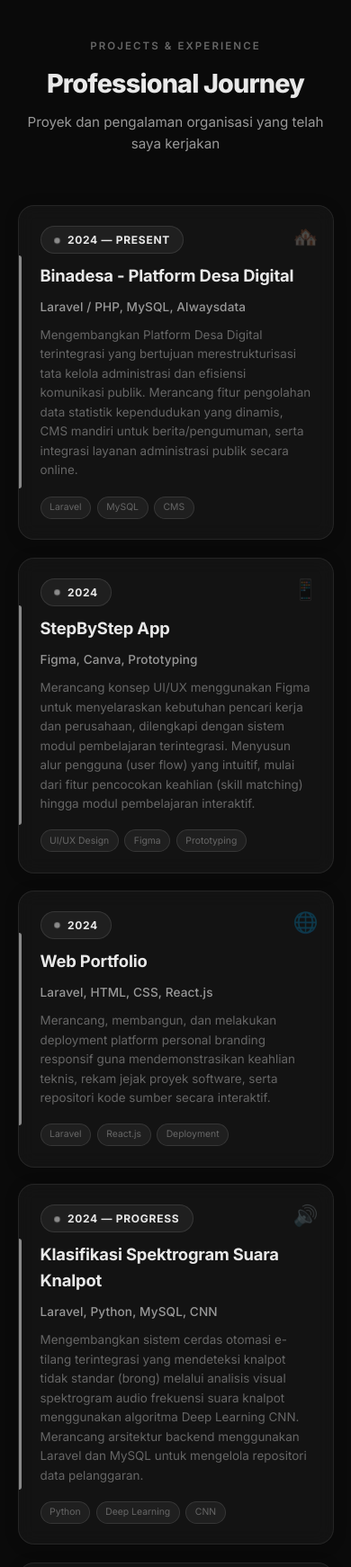
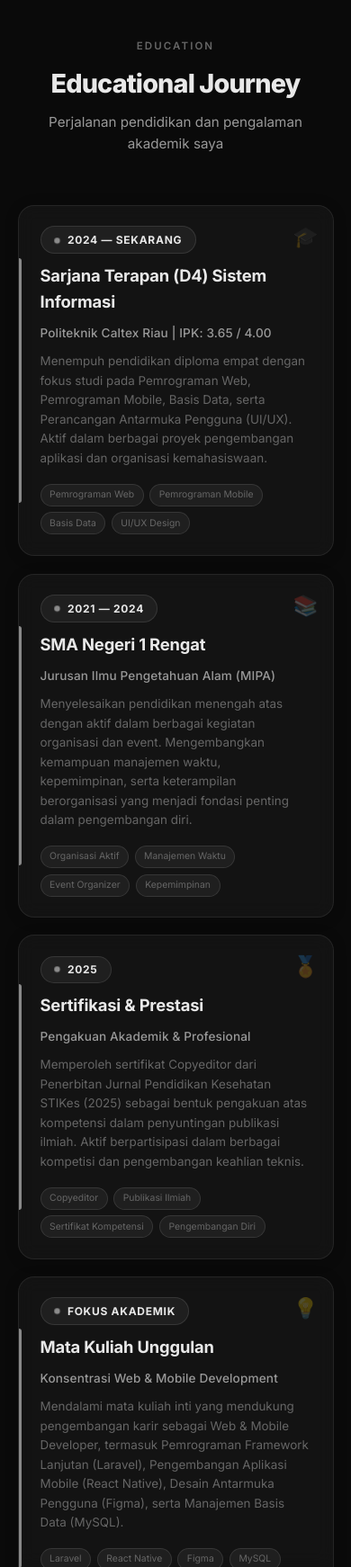
Before and after one commit to alhafizh24si-maker/portofolio-hafizh, a plain HTML site: page index.html in a window 390 px wide. Shown: the part 6920-8662 px from the top of the page at 90% size. Drawn offline with Linux system fonts and the light colour scheme.

Commit message:
Perubahan dikit

```diff
--- a/index.html
+++ b/index.html
@@ -2490,121 +2490,76 @@
                 </div>
             </div>
         </section>
-
-        <!-- Experience - Updated with real data -->
+<!-- Education Section -->
 <section id="experience" class="reveal">
     <div class="section-header">
-                <span class="section-label">Projects & Experience</span>
-                <h2>Professional Journey</h2>
-                <p>Proyek dan pengalaman organisasi yang telah saya kerjakan</p>
+        <span class="section-label">Education</span>
+        <h2>Educational Journey</h2>
+        <p>Perjalanan pendidikan dan pengalaman akademik saya</p>
     </div>
            <div class="experience-grid">
-                <!-- Project 1: Binadesa -->
-                <div class="exp-card">
-                    <span class="exp-icon">🏘️</span>
-                    <div class="exp-year-badge"><span class="exp-year-dot"></span> 2024 — Present</div>
-                    <h3>Binadesa - Platform Desa Digital</h3>
-                    <div class="exp-company">Laravel / PHP, MySQL, Alwaysdata</div>
-                    <p>Mengembangkan Platform Desa Digital terintegrasi yang bertujuan merestrukturisasi tata kelola administrasi dan efisiensi komunikasi publik. Merancang fitur pengolahan data statistik kependudukan yang dinamis, CMS mandiri untuk berita/pengumuman, serta integrasi layanan administrasi publik secara online.</p>
-                    <div class="exp-highlights">
-                        <span class="exp-highlight-tag">Laravel</span>
-                        <span class="exp-highlight-tag">MySQL</span>
-                        <span class="exp-highlight-tag">CMS</span>
-                    </div>
-                </div>
-                <!-- Project 2: StepByStep App -->
-                <div class="exp-card">
-                    <span class="exp-icon">📱</span>
-                    <div class="exp-year-badge"><span class="exp-year-dot"></span> 2024</div>
-                    <h3>StepByStep App</h3>
-                    <div class="exp-company">Figma, Canva, Prototyping</div>
-                    <p>Merancang konsep UI/UX menggunakan Figma untuk menyelaraskan kebutuhan pencari kerja dan perusahaan, dilengkapi dengan sistem modul pembelajaran terintegrasi. Menyusun alur pengguna (user flow) yang intuitif, mulai dari fitur pencocokan keahlian (skill matching) hingga modul pembelajaran interaktif.</p>
-                    <div class="exp-highlights">
-                        <span class="exp-highlight-tag">UI/UX Design</span>
-                        <span class="exp-highlight-tag">Figma</span>
-                        <span class="exp-highlight-tag">Prototyping</span>
-                    </div>
-                </div>
-                <!-- Project 3: Web Portfolio -->
-                <div class="exp-card">
-                    <span class="exp-icon">🌐</span>
-                    <div class="exp-year-badge"><span class="exp-year-dot"></span> 2024</div>
-                    <h3>Web Portfolio</h3>
-                    <div class="exp-company">Laravel, HTML, CSS, React.js</div>
-                    <p>Merancang, membangun, dan melakukan deployment platform personal branding responsif guna mendemonstrasikan keahlian teknis, rekam jejak proyek software, serta repositori kode sumber secara interaktif.</p>
-                    <div class="exp-highlights">
-                        <span class="exp-highlight-tag">Laravel</span>
-                        <span class="exp-highlight-tag">React.js</span>
-                        <span class="exp-highlight-tag">Deployment</span>
-                    </div>
-                </div>
-                <!-- Project 4: Klasifikasi Spektrogram -->
-                <div class="exp-card">
-                    <span class="exp-icon">🔊</span>
-                    <div class="exp-year-badge"><span class="exp-year-dot"></span> 2024 — Progress</div>
-                    <h3>Klasifikasi Spektrogram Suara Knalpot</h3>
-                    <div class="exp-company">Laravel, Python, MySQL, CNN</div>
-                    <p>Mengembangkan sistem cerdas otomasi e-tilang terintegrasi yang mendeteksi knalpot tidak standar (brong) melalui analisis visual spektrogram audio frekuensi suara knalpot menggunakan algoritma Deep Learning CNN. Merancang arsitektur backend menggunakan Laravel dan MySQL untuk mengelola repositori data pelanggaran.</p>
-                    <div class="exp-highlights">
-                        <span class="exp-highlight-tag">Python</span>
-                        <span class="exp-highlight-tag">Deep Learning</span>
-                        <span class="exp-highlight-tag">CNN</span>
-                    </div>
-                </div>
-                <!-- Organization 1: UKM Badminton -->
-                <div class="exp-card">
-                    <span class="exp-icon">🏸</span>
-                    <div class="exp-year-badge"><span class="exp-year-dot"></span> 2025 — 2026</div>
-                    <h3>Pengurus Divisi Kominfo</h3>
-                    <div class="exp-company">UKM Badminton - Politeknik Caltex Riau</div>
-                    <p>Berperan aktif dalam organisasi kemahasiswaan sebagai pengurus divisi Komunikasi dan Informasi, mengelola dokumentasi kegiatan dan publikasi informasi organisasi.</p>
-                    <div class="exp-highlights">
-                        <span class="exp-highlight-tag">Kominfo</span>
-                        <span class="exp-highlight-tag">Organisasi</span>
-                        <span class="exp-highlight-tag">Publikasi</span>
-                    </div>
-                </div>
-                <!-- Organization 2: PCR Goes To School -->
+    <!-- Pendidikan 1: D4 Sistem Informasi -->
     <div class="exp-card">
         <span class="exp-icon">🎓</span>
+        <div class="exp-year-badge"><span class="exp-year-dot"></span> 2024 — Sekarang</div>
+        <h3>Sarjana Terapan (D4) Sistem Informasi</h3>
+        <div class="exp-company">Politeknik Caltex Riau | IPK: 3.65 / 4.00</div>
+        <p>Menempuh pendidikan diploma empat dengan fokus studi pada Pemrograman Web, Pemrograman Mobile, Basis Data, serta Perancangan Antarmuka Pengguna (UI/UX). Aktif dalam berbagai proyek pengembangan aplikasi dan organisasi kemahasiswaan.</p>
+        <div class="exp-highlights">
+            <span class="exp-highlight-tag">Pemrograman Web</span>
+            <span class="exp-highlight-tag">Pemrograman Mobile</span>
+            <span class="exp-highlight-tag">Basis Data</span>
+            <span class="exp-highlight-tag">UI/UX Design</span>
+        </div>
+    </div>
+
+    <!-- Pendidikan 2: SMA Negeri 1 Rengat -->
+    <div class="exp-card">
+        <span class="exp-icon">📚</span>
+        <div class="exp-year-badge"><span class="exp-year-dot"></span> 2021 — 2024</div>
+        <h3>SMA Negeri 1 Rengat</h3>
+        <div class="exp-company">Jurusan Ilmu Pengetahuan Alam (MIPA)</div>
+        <p>Menyelesaikan pendidikan menengah atas dengan aktif dalam berbagai kegiatan organisasi dan event. Mengembangkan kemampuan manajemen waktu, kepemimpinan, serta keterampilan berorganisasi yang menjadi fondasi penting dalam pengembangan diri.</p>
+        <div class="exp-highlights">
+            <span class="exp-highlight-tag">Organisasi Aktif</span>
+            <span class="exp-highlight-tag">Manajemen Waktu</span>
+            <span class="exp-highlight-tag">Event Organizer</span>
+            <span class="exp-highlight-tag">Kepemimpinan</span>
+        </div>
+    </div>
+
+    <!-- Informasi Tambahan: Sertifikasi & Prestasi -->
+    <div class="exp-card">
+        <span class="exp-icon">🏅</span>
         <div class="exp-year-badge"><span class="exp-year-dot"></span> 2025</div>
-                    <h3>PCR Goes To School</h3>
-                    <div class="exp-company">Perwakilan Kampus - Politeknik Caltex Riau</div>
-                    <p>Berperan aktif dalam mempromosikan keunggulan akademik dan fasilitas Politeknik Caltex Riau kepada calon mahasiswa baru di berbagai sekolah target.</p>
-                    <div class="exp-highlights">
-                        <span class="exp-highlight-tag">Promosi</span>
-                        <span class="exp-highlight-tag">Public Speaking</span>
-                        <span class="exp-highlight-tag">Event</span>
-                    </div>
-                </div>
-                <!-- Organization 3: BISIK + Paduan Suara -->
-                <div class="exp-card">
-                    <span class="exp-icon">🎤</span>
-                    <div class="exp-year-badge"><span class="exp-year-dot"></span> 2025 — Sekarang</div>
-                    <h3>BISIK & Paduan Suara PCR</h3>
-                    <div class="exp-company">Divisi Acara & Paduan Suara Mahasiswa</div>
-                    <p>Menyusun susunan acara (rundown) dan mengoordinasikan jalannya program diskusi/talkshow interaktif mahasiswa Sistem Informasi. Berpartisipasi aktif dalam latihan rutin dan penampilan vokal tim untuk mendukung agenda protokoler kampus PCR.</p>
-                    <div class="exp-highlights">
-                        <span class="exp-highlight-tag">Koordinator Acara</span>
-                        <span class="exp-highlight-tag">Paduan Suara</span>
-                        <span class="exp-highlight-tag">Manajemen Event</span>
-                    </div>
-                </div>
-                <!-- Organization 4: Copyeditor -->
-                <div class="exp-card">
-                    <span class="exp-icon">📝</span>
-                    <div class="exp-year-badge"><span class="exp-year-dot"></span> 2025</div>
-                    <h3>Copyeditor - Jurnal Kesehatan</h3>
-                    <div class="exp-company">Penerbitan Jurnal Pendidikan Kesehatan STIKes</div>
-                    <p>Mengoordinasikan tugas-tugas peninjauan proyek naskah publikasi ilmiah serta memastikan kepatuhan penuh terhadap standar dan regulasi penyuntingan jurnal akademik.</p>
+        <h3>Sertifikasi & Prestasi</h3>
+        <div class="exp-company">Pengakuan Akademik & Profesional</div>
+        <p>Memperoleh sertifikat Copyeditor dari Penerbitan Jurnal Pendidikan Kesehatan STIKes (2025) sebagai bentuk pengakuan atas kompetensi dalam penyuntingan publikasi ilmiah. Aktif berpartisipasi dalam berbagai kompetisi dan pengembangan keahlian teknis.</p>
         <div class="exp-highlights">
             <span class="exp-highlight-tag">Copyeditor</span>
             <span class="exp-highlight-tag">Publikasi Ilmiah</span>
-                        <span class="exp-highlight-tag">Sertifikat</span>
-                    </div>
-                </div>
-            </div>
-        </section>
+            <span class="exp-highlight-tag">Sertifikat Kompetensi</span>
+            <span class="exp-highlight-tag">Pengembangan Diri</span>
+        </div>
+    </div>
+
+    <!-- Mata Kuliah Unggulan & Fokus Studi -->
+    <div class="exp-card">
+        <span class="exp-icon">💡</span>
+        <div class="exp-year-badge"><span class="exp-year-dot"></span> Fokus Akademik</div>
+        <h3>Mata Kuliah Unggulan</h3>
+        <div class="exp-company">Konsentrasi Web & Mobile Development</div>
+        <p>Mendalami mata kuliah inti yang mendukung pengembangan karir sebagai Web & Mobile Developer, termasuk Pemrograman Framework Lanjutan (Laravel), Pengembangan Aplikasi Mobile (React Native), Desain Antarmuka Pengguna (Figma), serta Manajemen Basis Data (MySQL).</p>
+        <div class="exp-highlights">
+            <span class="exp-highlight-tag">Laravel</span>
+            <span class="exp-highlight-tag">React Native</span>
+            <span class="exp-highlight-tag">Figma</span>
+            <span class="exp-highlight-tag">MySQL</span>
+            <span class="exp-highlight-tag">UI/UX Prototyping</span>
+        </div>
+    </div>
+</div>
+
 
         <!-- Contact -->
         <section id="contact" class="reveal">
```
Lines whose indentation alone changed are shown as unchanged.
